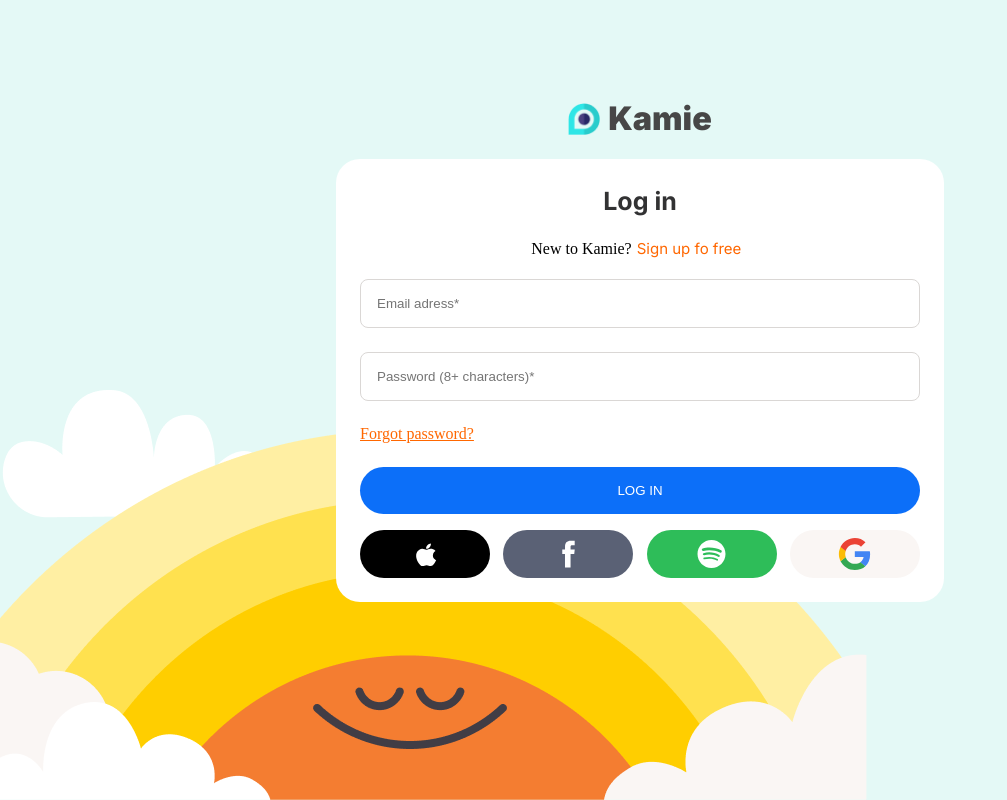
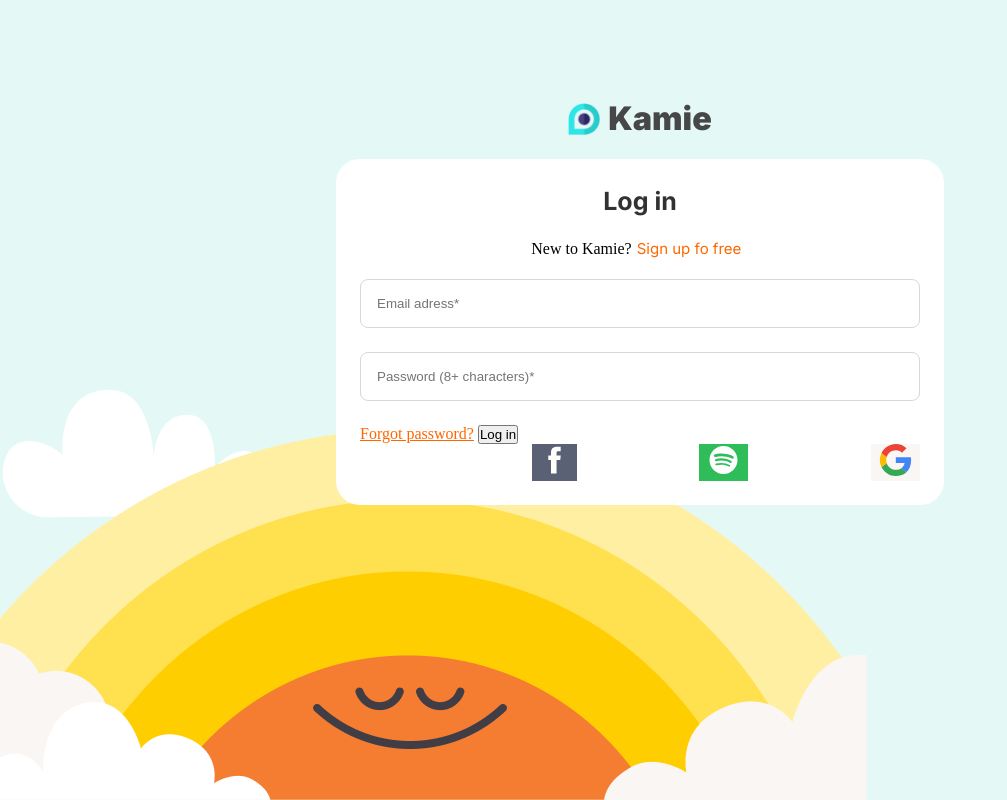
Before and after one commit to Qurati/Kamie, a plain HTML site: page index.html in a window 1280 px wide. Shown: the whole page, without its empty margins (0-1007 px from the left). Drawn offline with Linux system fonts and the light colour scheme.

Commit message:
Update style.css

```diff
--- a/assets/css/style.css
+++ b/assets/css/style.css
@@ -105,7 +105,7 @@
     color: #FF6700;
 }
 
-.form__button{
+.form__button:required{
     cursor: pointer;
     background-color: #0C6FF9;
     border-radius: 24px;
@@ -124,7 +124,7 @@
     justify-content: space-between;
 }
 
-.form__icon-block{
+.form__icon-block:required{
     cursor: pointer;
     border-radius: 24px;
     display: flex;
```
